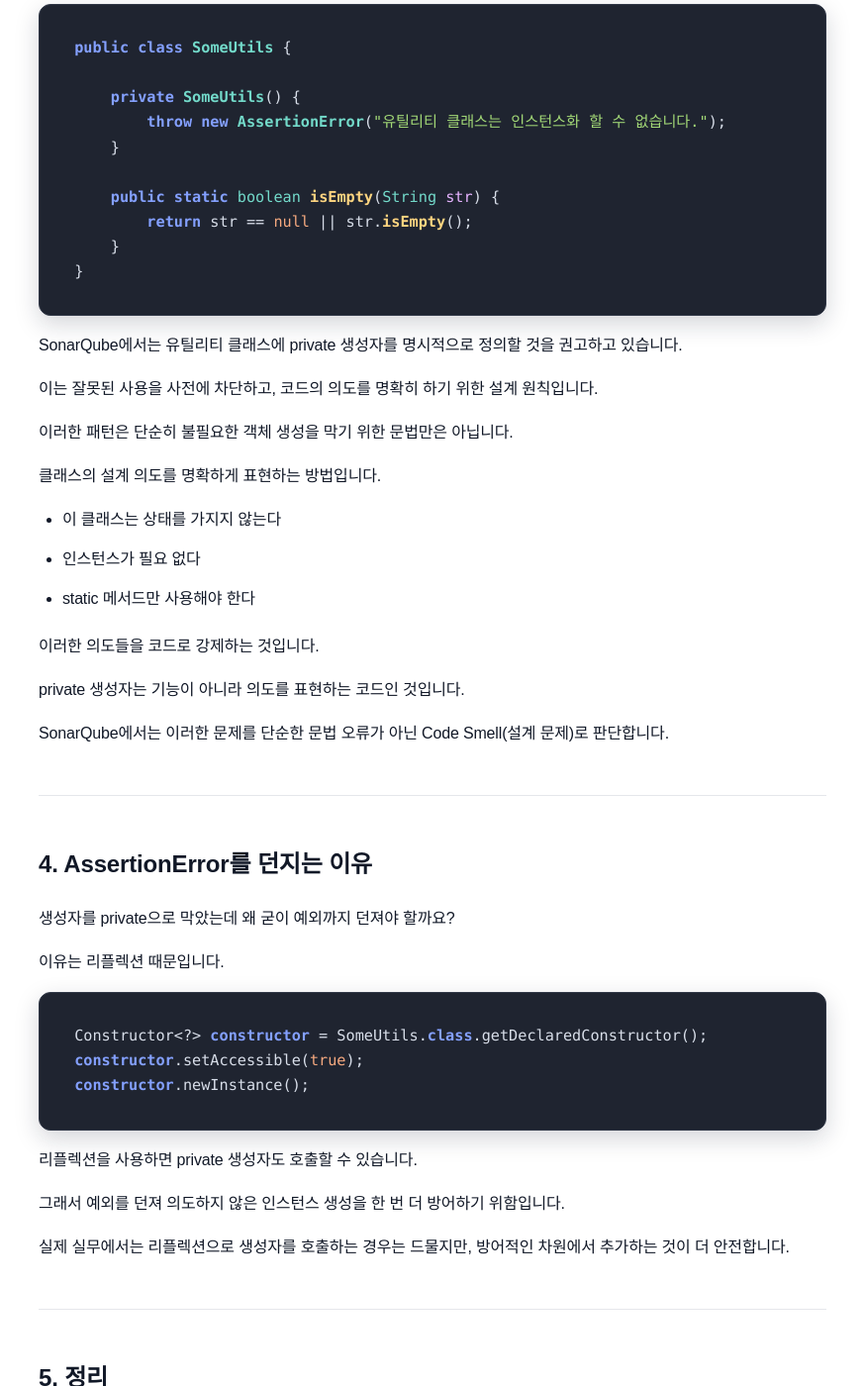
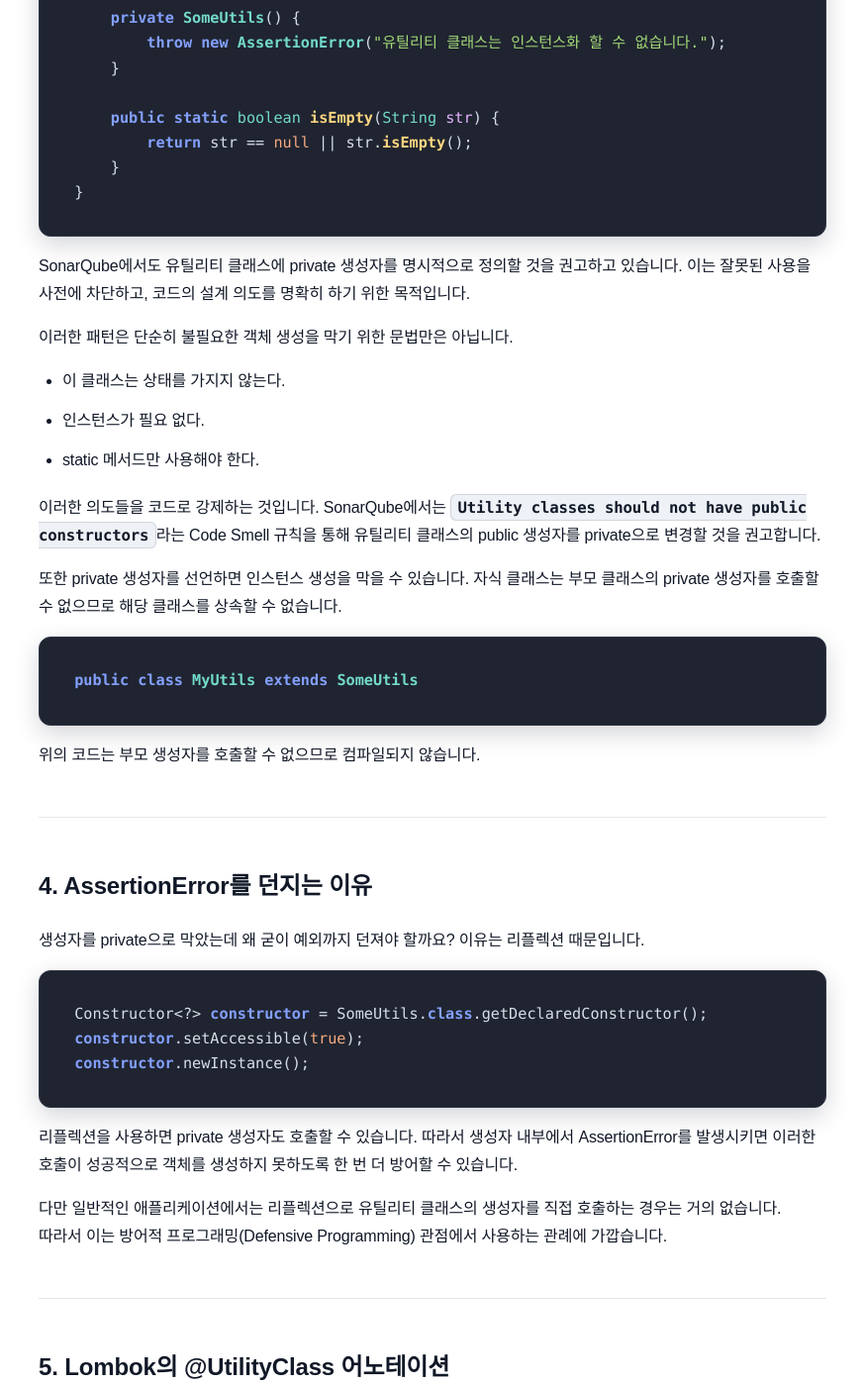
Before and after one commit to sanghoon-lee/sanghoon-lee.github.io, a Jekyll site: the page built from _posts/2026-04-25-private.md, in a window 1280 px wide and 1400 px high, scrolled down 3398 px. Shown: the whole window at 99% size, without its empty margins (203-1076 px from the left). Built offline with Jekyll 4.4.1, drawn with Linux system fonts in a browser that asks for light colours; nearby versions of some CDN libraries; comment, search, counter and statistics services are not loaded; some of the changed text lies outside the part shown.

Commit message:
Private 생성자 포스팅 리라이팅

````diff
--- a/_posts/2026-04-25-private.md
+++ b/_posts/2026-04-25-private.md
@@ -1,31 +1,29 @@
 ---
 layout: post
-title: "[학습기록] 유틸리티 클래스에 private 생성자가 필요한 이유"
+title: "[학습기록] 유틸리티 클래스에 private 생성자가 필요한 이유: SonarQube 권고사항"
 date: 2026-04-25
-description: 유틸리티 클래스에 private 생성자가 필요한 이유에 대해서 공부한 내용을 작성할 글입니다.
+description: Java 유틸리티 클래스에 private 생성자를 사용하는 이유와 SonarQube가 이를 권장하는 이유를 살펴봅니다. 기본 생성자의 동작 방식, 잘못된 객체 생성 문제, AssertionError를 사용하는 이유까지 함께 정리했습니다.
 image: /assets/images/java_logo.png
 categories: 학습기록
+tags:
+  - 자바
 ---
 
-Java에서 유틸리티 클래스는 보통 static 메서드만을 제공하며, 인스턴스를 생성할 필요가 없는 클래스를 의미합니다.
+Java에서 유틸리티 클래스(Utility Class)는 static 메서드만 제공하는 클래스를 의미합니다. 따라서 일반적으로 인스턴스를 생성하지 않습니다.
 
-회사에서 사용할 라이브러리를 개발하고 있었는데, 유틸리티 클래스를 구현하면서 생성자를 별도로 정의하지 않았습니다.
+회사에서 사용할 라이브러리를 개발하면서 유틸리티 클래스에 private 생성자를 별도로 정의하지 않았습니다. 어차피 인스턴스를 생성할 필요가 없으니 생성자도 정의할 필요가 없다고 생각했기 때문입니다.
 
-어차피 인스턴스를 생성할 필요가 없으니 생성자도 정의할 필요가 없다고 생각했기 때문입니다.
+<img class="main-image" src="/assets/images/java_logo.png" alt="Java 로고">
 
-<img class="main-image" src="/assets/images/java_logo.png" alt="Java">
-
-하지만 제가 너무 단순하게 생각했던 것 같습니다.
-
-SonarQube로 코드를 검사해보니, 유틸리티 클래스에는 private 생성자를 명시적으로 정의해야 한다는 권고가 다수 확인되었습니다.
+하지만 SonarQube로 소스코드를 정적 분석하는 과정에서 잘못된 생각이었다는 사실을 확인할 수 있었습니다. 유틸리티 클래스에는 private 생성자를 명시적으로 정의해야 한다는 권고가 다수 존재했기 때문입니다.
 
 **필요도 없는 private 생성자를 왜 정의하라는 것이지?**라는 궁금증이 생겨서 어떤 내용인지 알아보게 되었습니다.
 
 ---
 
-## 1. 생성자를 정의하지 않으면 어떻게 될까?
+## 1. Java에서 생성자를 정의하지 않으면 어떻게 될까?
 
-Java에서는 클래스에 생성자를 직접 정의하지 않으면 컴파일러가 기본 생성자를 자동으로 생성합니다.
+대부분의 Java 코딩 컨벤션에서는 유틸리티 클래스에 private 생성자를 정의하도록 권장합니다. 클래스에 생성자를 명시적으로 정의하지 않으면 Java 컴파일러가 기본 생성자를 자동으로 생성하기 때문입니다.
 
 ```java
 public class SomeUtils {
@@ -33,7 +31,7 @@ public class SomeUtils {
 }
 ```
 
-위의 SomeUtils 클래스와 같이 생성자가 정의되지 않는 경우 컴파일러는 내부적으로 다음과 같은 코드를 만들어줍니다.
+위의 SomeUtils 클래스와 같이 생성자가 정의되지 않는 경우, 컴파일러에 의해 내부적으로 다음과 같은 코드가 만들어지게 됩니다.
 
 ```java
 public class SomeUtils {
@@ -48,11 +46,9 @@ public class SomeUtils {
 
 ---
 
-## 2. 그래서 뭐가 문제일까?
+## 2. public 기본 생성자가 생성되면 어떤 문제가 있을까?
 
-겉보기에는 별 문제가 없어 보일 수 있습니다.
-
-하지만 생성자를 정의하지 않으면 public 생성자가 자동으로 생성되고, 그 결과 잘못된 사용이 아무 제약 없이 허용된다는 문제가 있습니다.
+겉보기에는 별 문제가 없어 보일 수 있습니다. 하지만 생성자를 정의하지 않으면 public 생성자가 자동으로 생성되고, 그 결과 잘못된 사용이 아무 제약 없이 허용된다는 문제가 있습니다.
 
 즉, **“잘못된 사용을 막지 못하는 구조”**가 되는 것입니다.
 
@@ -64,9 +60,7 @@ public class SomeUtils {
 SomeUtils utils = new SomeUtils();
 ```
 
-생성자가 정의되지 않으면 public 생성자가 자동으로 생성되기 때문에 위의 코드는 정상 동작하게 됩니다.
-
-즉, SomeUtils 클래스의 인스턴스가 생성되는 것입니다. 하지만 아래와 같은 이유들로 존재 이유가 없는 불필요한 객체가 됩니다.
+생성자가 정의되지 않으면 public 생성자가 자동으로 생성되기 때문에 위의 코드는 정상 동작하게 됩니다. 즉, SomeUtils 클래스의 인스턴스가 생성되는 것입니다. 하지만 아래와 같은 이유들로 존재 이유가 없는 불필요한 객체가 됩니다.
 
 * 상태 없음
 * 필드 없음
@@ -88,24 +82,22 @@ SomeUtils.isEmpty(str);
 new SomeUtils().isEmpty(str); // static 메서드를 인스턴스로 호출하는 것은 권장되지 않는 방식입니다.
 ```
 
-동일한 기능을 두 가지 방식으로 사용할 수 있게 됩니다.
-
-시간이 지나면서 두 가지 방식이 혼용되면 코드의 일관성이 깨지고, 결과적으로 유지보수 비용이 증가하게 됩니다.
+동일한 기능을 두 가지 방식으로 사용할 수 있게 됩니다. 시간이 지나면서 두 가지 방식이 혼용되면 코드의 일관성이 깨지고, 결과적으로 유지보수 비용이 증가할 수 있습니다.
 
 ---
 
 ### 2.3. 불필요한 자원의 낭비
 
-크리티컬한 문제는 아니지만, 자원의 분명한 낭비입니다.
+크리티컬한 문제는 아니지만, 자원의 낭비가 분명하게 발생합니다.
 
 * GC 대상 증가
 * 객체 생성 비용 증가
 
-특히 반복적으로 사용될 경우 자원의 낭비가 누적되면서 성능 저하까지 이어질 수 있습니다.
+따라서 반복적으로 잘못된 객체 생성이 발생하면 불필요한 객체 생성과 GC 부담이 누적될 수 있습니다.
 
 ---
 
-## 3. 해결 방법: private 생성자
+## 3. 해결 방법: private 생성자 선언
 
 ```java
 public class SomeUtils {
@@ -120,31 +112,29 @@ public class SomeUtils {
 }
 ```
 
-SonarQube에서는 유틸리티 클래스에 private 생성자를 명시적으로 정의할 것을 권고하고 있습니다.
-
-이는 잘못된 사용을 사전에 차단하고, 코드의 의도를 명확히 하기 위한 설계 원칙입니다.
+SonarQube에서도 유틸리티 클래스에 private 생성자를 명시적으로 정의할 것을 권고하고 있습니다. 이는 잘못된 사용을 사전에 차단하고, 코드의 설계 의도를 명확히 하기 위한 목적입니다.
 
 이러한 패턴은 단순히 불필요한 객체 생성을 막기 위한 문법만은 아닙니다.
 
-클래스의 설계 의도를 명확하게 표현하는 방법입니다.
+* 이 클래스는 상태를 가지지 않는다.
+* 인스턴스가 필요 없다.
+* static 메서드만 사용해야 한다.
 
-* 이 클래스는 상태를 가지지 않는다
-* 인스턴스가 필요 없다
-* static 메서드만 사용해야 한다
+이러한 의도들을 코드로 강제하는 것입니다. SonarQube에서는 `Utility classes should not have public constructors`라는 Code Smell 규칙을 통해 유틸리티 클래스의 public 생성자를 private으로 변경할 것을 권고합니다.
 
-이러한 의도들을 코드로 강제하는 것입니다.
+또한 private 생성자를 선언하면 인스턴스 생성을 막을 수 있습니다. 자식 클래스는 부모 클래스의 private 생성자를 호출할 수 없으므로 해당 클래스를 상속할 수 없습니다.
 
-private 생성자는 기능이 아니라 의도를 표현하는 코드인 것입니다.
+```java
+public class MyUtils extends SomeUtils
+```
 
-SonarQube에서는 이러한 문제를 단순한 문법 오류가 아닌 Code Smell(설계 문제)로 판단합니다.
+위의 코드는 부모 생성자를 호출할 수 없으므로 컴파일되지 않습니다.
 
 ---
 
 ## 4. AssertionError를 던지는 이유
 
-생성자를 private으로 막았는데 왜 굳이 예외까지 던져야 할까요?
-
-이유는 리플렉션 때문입니다.
+생성자를 private으로 막았는데 왜 굳이 예외까지 던져야 할까요? 이유는 리플렉션 때문입니다.
 
 ```java
 Constructor<?> constructor = SomeUtils.class.getDeclaredConstructor();
@@ -152,22 +142,24 @@ constructor.setAccessible(true);
 constructor.newInstance();
 ```
 
-리플렉션을 사용하면 private 생성자도 호출할 수 있습니다.
+리플렉션을 사용하면 private 생성자도 호출할 수 있습니다. 따라서 생성자 내부에서 AssertionError를 발생시키면 이러한 호출이 성공적으로 객체를 생성하지 못하도록 한 번 더 방어할 수 있습니다.
 
-그래서 예외를 던져 의도하지 않은 인스턴스 생성을 한 번 더 방어하기 위함입니다.
-
-실제 실무에서는 리플렉션으로 생성자를 호출하는 경우는 드물지만, 방어적인 차원에서 추가하는 것이 더 안전합니다.
+다만 일반적인 애플리케이션에서는 리플렉션으로 유틸리티 클래스의 생성자를 직접 호출하는 경우는 거의 없습니다. 따라서 이는 방어적 프로그래밍(Defensive Programming) 관점에서 사용하는 관례에 가깝습니다.
 
 ---
 
-## 5. 정리
+## 5. Lombok의 @UtilityClass 어노테이션
 
-유틸리티 클래스에 private 생성자를 정의하는 것은 잘못된 사용을 원천 차단하여 설계 의도를 명확하게 만드는 안전 장치입니다.
+Lombok을 사용하는 경우에는 `@UtilityClass` 애노테이션을 사용할 수도 있습니다.
 
-특히 공통 라이브러리에서 이러한 설계 원칙을 일관되게 적용하는 것이 중요합니다.
+이 애노테이션은 클래스를 final로 만들고 private 생성자를 자동으로 생성하며, 선언된 메서드와 필드를 자동으로 static으로 변환합니다. 따라서 유틸리티 클래스를 간편하게 작성할 수 있습니다.
 
-사소하게 보일 수 있지만, 결국 이런 작은 습관들이 모여 코드의 품질을 지키고 더 안정적인 시스템을 만들어가는 토대가 되는 것입니다.
+다만 Lombok에 의존하게 되므로 프로젝트의 코딩 컨벤션에 따라 사용 여부를 결정하는 것이 좋습니다.
 
 ---
 
-#java #유틸리티 #private #생성자
+## 6. 마무리
+
+Java 유틸리티 클래스에 private 생성자를 선언하는 것은 잘못된 객체 생성을 방지하기 위한 것만이 아니라 클래스의 설계 의도를 코드로 명확하게 표현하는 방법입니다. 사소하게 보일 수 있지만, 결국 이런 작은 습관들이 모여 코드의 품질을 지키고 더 안정적인 시스템을 만들어가는 토대가 되는 것입니다.
+
+SonarQube의 권고사항처럼 작은 Code Smell이라도 그 이유를 이해하고 적용하면 코드의 일관성과 유지보수성을 높이는 데 큰 도움이 됩니다.
````
